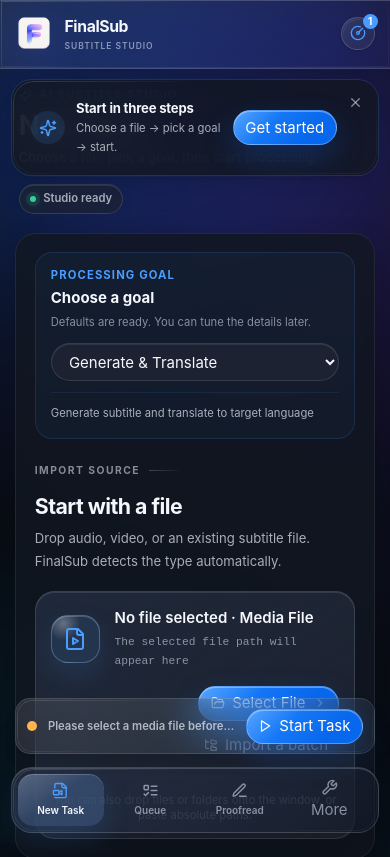
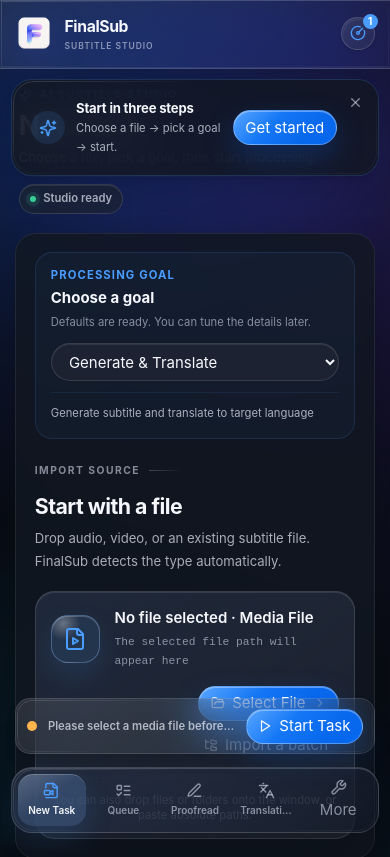
Before and after one commit to GravityPoet/FinalSub, a React (Vite) app: page / in a window 390 px wide. Shown: the top 857 px of the page. Built offline with nearby package versions, Linux system fonts and the light colour scheme.

Commit message:
fix: keep translation management in primary navigation

```diff
--- a/src/components/Layout.tsx
+++ b/src/components/Layout.tsx
@@ -20,11 +20,11 @@
   { to: "/settings", key: "nav.settings", icon: Settings },
 ] as const;
 
-const primaryNavItems = [navItems[0], navItems[1], navItems[7]] as const;
-const toolNavItems = [navItems[6], navItems[8], navItems[2], navItems[3], navItems[4], navItems[5]] as const;
+const primaryNavItems = [navItems[0], navItems[1], navItems[7], navItems[3]] as const;
+const toolNavItems = [navItems[6], navItems[8], navItems[2], navItems[4], navItems[5]] as const;
 const settingsNavItem = navItems[9];
-const mobilePrimaryNavItems = [navItems[0], navItems[1], navItems[7]] as const;
-const mobileMoreNavItems = [navItems[6], navItems[8], navItems[2], navItems[3], navItems[4], navItems[5], navItems[9]] as const;
+const mobilePrimaryNavItems = [navItems[0], navItems[1], navItems[7], navItems[3]] as const;
+const mobileMoreNavItems = [navItems[6], navItems[8], navItems[2], navItems[4], navItems[5], navItems[9]] as const;
 
 const Logo = () => <img className="brand-logo" src={brandIcon} alt="" aria-hidden="true" />;
 
@@ -182,7 +182,7 @@
         </div>,
         document.body,
       )}
-      <nav ref={mobileNavRef} className="liquid-shell liquid-dock fixed inset-x-3 bottom-3 z-50 grid grid-cols-4 gap-1 rounded-[1.4rem] p-1.5 sm:hidden">
+      <nav ref={mobileNavRef} className="liquid-shell liquid-dock fixed inset-x-3 bottom-3 z-50 grid grid-cols-5 gap-1 rounded-[1.4rem] p-1.5 sm:hidden">
         {mobilePrimaryNavItems.map(({ to, key, icon: Icon }) => {
           const isActive = location.pathname === to;
           return (
```
